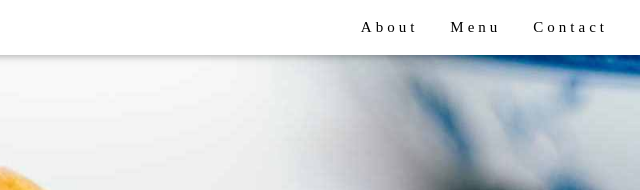
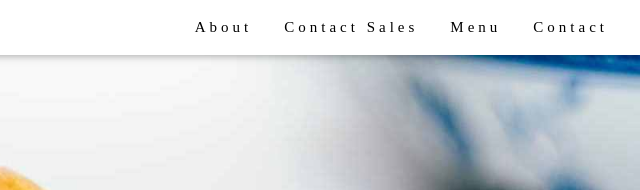
Before and after one commit to Pedr00ga/Estudos-de-git, a plain HTML site: page index.html in a window 1280 px wide. Shown: the top 190 px of the page, 640-1280 px from the left. Drawn offline with nearby package versions, Linux system fonts and the light colour scheme.

Commit message:
Adicionado novo menu sales

```diff
--- a/index.html
+++ b/index.html
@@ -22,6 +22,7 @@ h1, h2, h3, h4, h5, h6 {
     <!-- Right-sided navbar links. Hide them on small screens -->
     <div class="w3-right w3-hide-small">
       <a href="#about" class="w3-bar-item w3-button">About</a>
+	  <a href="#sales" class="w3-bar-item w3-button">Contact Sales</a>
       <a href="#menu" class="w3-bar-item w3-button">Menu</a>
       <a href="#contact" class="w3-bar-item w3-button">Contact</a>
     </div>
```
